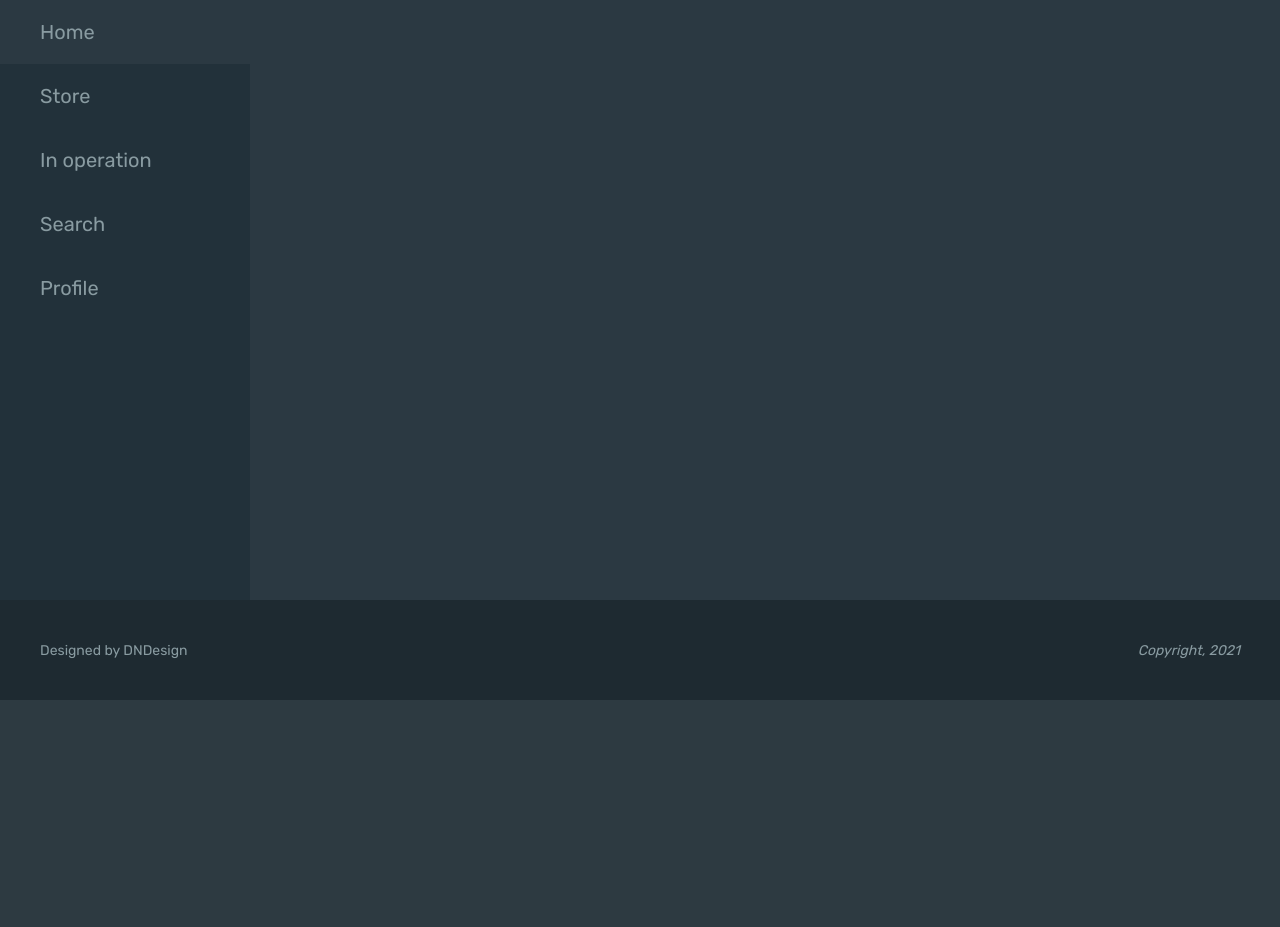
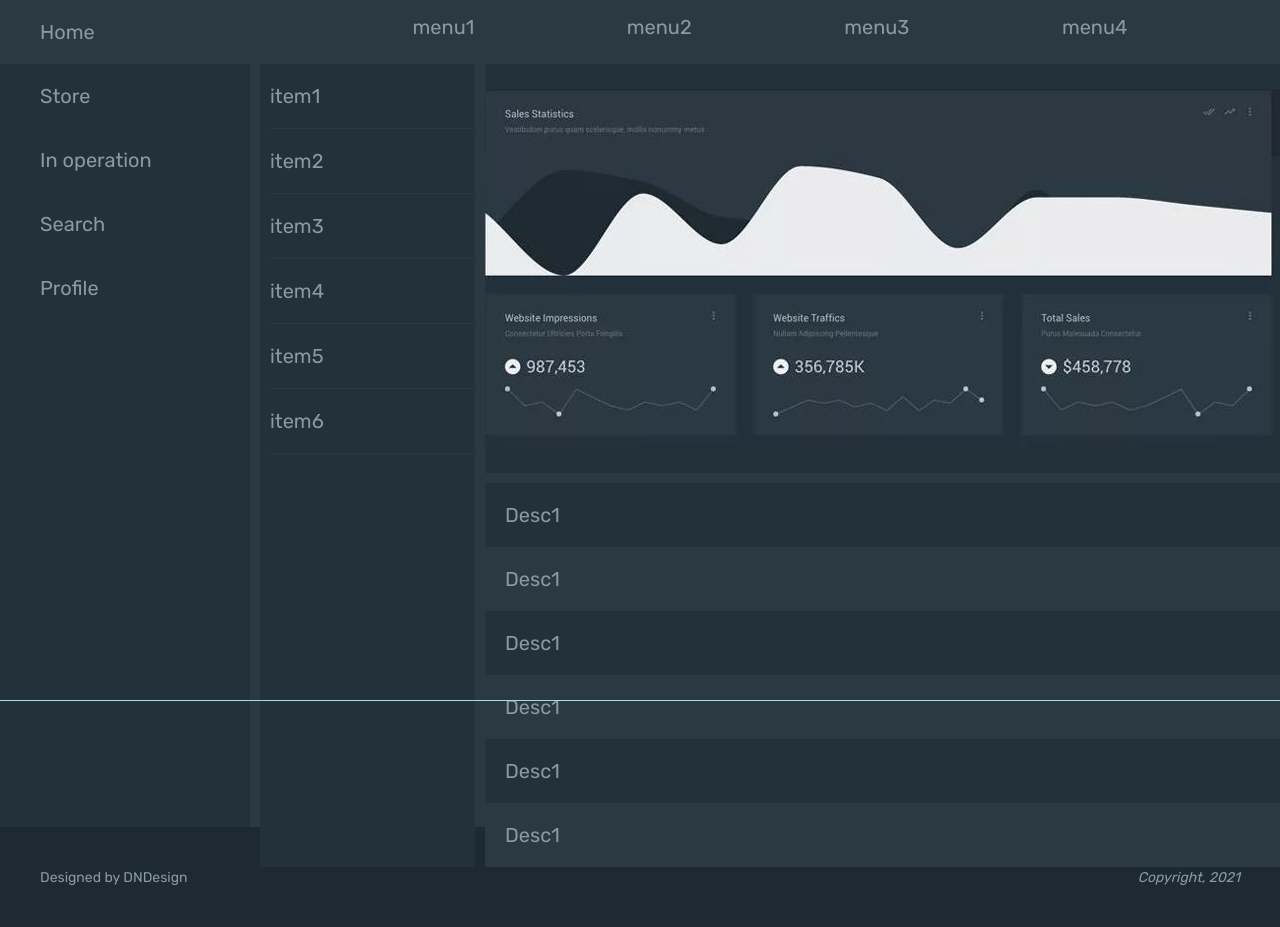
Before and after one commit to dmhlupin/moveit, a PHP site: page / in a window 1280 px wide. Shown: the part 100-1027 px from the top of the page. Before the commit the page ends 800 px from the top, so only its background shows below. Run offline with PHP 8.4, Linux system fonts and the light colour scheme; some libraries are stand-ins or nearby versions.

Commit message:
Add files via upload

```diff
--- a/index.html
+++ b/index.html
@@ -38,7 +38,40 @@
             <li class="sidebarMenuItem"><a href="#">Search</a></li>
             <li class="sidebarMenuItem"><a href="#">Profile</a></li>
         </ul></div>
-        <div class="mainform"></div>
+        <div class="mainform">
+            <div class="pageHeader">
+                <ul class="pageHeaderMenu">
+                    <li>menu1</li>
+                    <li>menu2</li>
+                    <li>menu3</li>
+                    <li>menu4</li>
+                </ul>
+            </div>
+            <div class="tableContainer">
+                <ul class="tableList">
+                    <li class="tableItem">item1</li>
+                    <li class="tableItem">item2</li>
+                    <li class="tableItem">item3</li>
+                    <li class="tableItem">item4</li>
+                    <li class="tableItem">item5</li>
+                    <li class="tableItem">item6</li>
+                </ul>
+            </div>
+            <div class="picture">
+                <img src="images/diagram0001.jpg" alt="diagram0001">
+            </div>
+            <div class="description">
+                <ul class="descList" id="descList1">
+                    <li class="descItem">Desc1</li>
+                    <li class="descItem">Desc1</li>
+                    <li class="descItem">Desc1</li>
+                    <li class="descItem">Desc1</li>
+                    <li class="descItem">Desc1</li>
+                    <li class="descItem">Desc1</li>
+                </ul>
+            </div>
+
+        </div>
         <div class="footer">
             <ul class="footerItems">
                 <li class="footerItem"><p class="author">Designed by DNDesign</p></li>
--- a/styles/mainform.less
+++ b/styles/mainform.less
@@ -4,6 +4,75 @@
 .mainform {
     grid-area: mainform;
     background-color: @main_form_bg_color;
+    display:grid;
+    grid-template-columns: repeat(2, 1fr);
+    grid-template-rows: 54px 50% auto;
+    grid-gap: 10px;
+    grid-template-areas:
+        "pageHeader pageHeader"
+        "tableContainer picture"
+        "tableContainer description";
+    padding-bottom: 10px;
+    padding-left: 10px;
+}
 
+.tableContainer, .picture, .description {
+    // outline: 1px dotted lightblue;
+    background-color: @sidebar_bg_color;
+}
+
+.pageHeader {
+    grid-area: pageHeader;
+}
+
+.pageHeaderMenu {
+    display: flex;
+    justify-content: space-evenly;
+    align-items: center;
+    font-size: 20px;
+    height: 100%;
+}
+
+.tableContainer {
+    grid-area: tableContainer;
 
 }
+.tableList {
+    width: 100%;
+    margin: 0 10px;
+}
+.tableList li {
+    display: block;
+    padding: 20px 0;
+    font-size: 20px;
+    width: 95%;
+    border-bottom: 1px solid @main_form_bg_color;
+}
+
+.picture {
+    grid-area: picture;
+    display: flex;
+    align-items: center;
+    justify-content: center;
+}
+
+.description {
+    grid-area: description;
+    display: flex;
+    flex-direction: column;
+    align-items:baseline;
+    justify-content: flex-start;
+}
+.descList {
+    width: 100%;
+}
+.descList li {
+
+    display: block;
+
+    padding: 20px;
+    font-size: 20px;
+}
+.descItem:nth-child(2n) {
+     background-color: @sidebar_bg_active;
+}
--- a/styles/style.css
+++ b/styles/style.css
@@ -106,6 +106,66 @@ li {
 .mainform {
   grid-area: mainform;
   background-color: #2b3942;
+  display: grid;
+  grid-template-columns: repeat(2, 1fr);
+  grid-template-rows: 54px 50% auto;
+  grid-gap: 10px;
+  grid-template-areas: "pageHeader pageHeader" "tableContainer picture" "tableContainer description";
+  padding-bottom: 10px;
+  padding-left: 10px;
+}
+.tableContainer,
+.picture,
+.description {
+  background-color: #22313a;
+}
+.pageHeader {
+  grid-area: pageHeader;
+}
+.pageHeaderMenu {
+  display: flex;
+  justify-content: space-evenly;
+  align-items: center;
+  font-size: 20px;
+  height: 100%;
+}
+.tableContainer {
+  grid-area: tableContainer;
+}
+.tableList {
+  width: 100%;
+  margin: 0 10px;
+}
+.tableList li {
+  display: block;
+  padding: 20px 0;
+  font-size: 20px;
+  width: 95%;
+  border-bottom: 1px solid #2b3942;
+}
+.picture {
+  grid-area: picture;
+  display: flex;
+  align-items: center;
+  justify-content: center;
+}
+.description {
+  grid-area: description;
+  display: flex;
+  flex-direction: column;
+  align-items: baseline;
+  justify-content: flex-start;
+}
+.descList {
+  width: 100%;
+}
+.descList li {
+  display: block;
+  padding: 20px;
+  font-size: 20px;
+}
+.descItem:nth-child(2n) {
+  background-color: #2b3942;
 }
 .footer {
   grid-area: footer;
```
Also changed, not shown: images/diagram0001.jpg (added).
